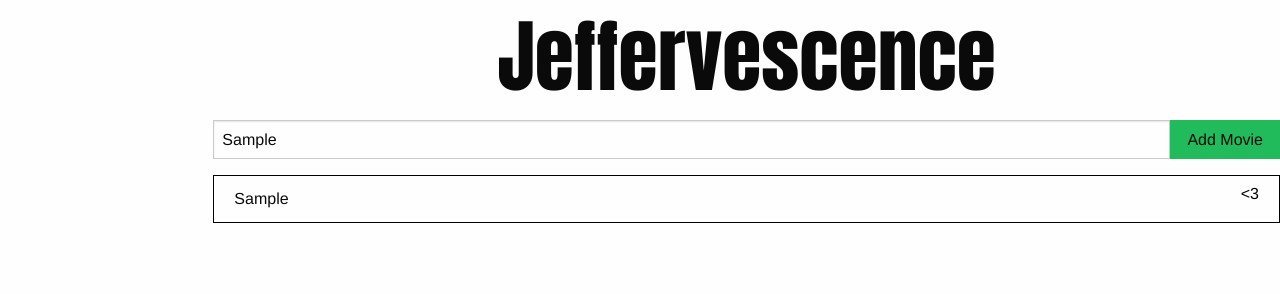
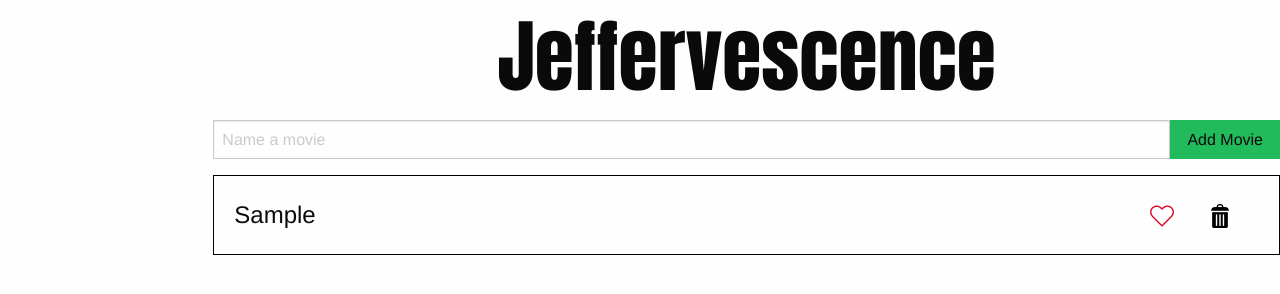
Before and after one commit to nrkroeker/jeffervescence, a plain HTML site: page index.html in a window 1280 px wide. Both pictures are taken after typing "Sample" into the empty fields and a click on the button "Add Movie". Drawn offline with nearby package versions, Linux system fonts and the light colour scheme.

Commit message:
Favorite and sort of garbage buttons working

```diff
--- a/app.css
+++ b/app.css
@@ -1,13 +1,18 @@
 li {
   list-style: none;
   border: 1px solid black;
-  padding: 10px 20px;
+  font-size: 1.5em;
+  padding: 20px 20px;
   margin-left: -20px;
   margin-top: 10px;
+  height: auto;
 }
 
-.fav {
+.fav, .del{
   float: right;
+  margin-right: 20px;
+  width: 38px;
+  height: 38px;
 }
 
 h1 {
--- a/app.js
+++ b/app.js
@@ -7,6 +7,28 @@ const JeffApp = {
     document
     .querySelector(selectors.formSelector)
     .addEventListener('submit', this.addMovie.bind(this))
+  },
+
+  favoriteMovie(ev) {
+    // const button = ev.target.parentElement
+    // const li = button.parentElement
+    if(ev.target.getAttribute('src') === 'heart.png') {
+      ev.target.src = 'heart-full.png'
+    } else {
+      ev.target.src = 'heart.png'
+    }
+  },
+
+  deleteMovie(ev) {
+    const button = ev.target.parentElement
+    const li = button.parentElement
+    li.outerHTML = ''
+
+  },
+
+  addListeners(buttons) {
+    buttons[1].addEventListener('click', this.deleteMovie)
+    buttons[2].addEventListener('click', this.favoriteMovie)
   },
 
   addMovie(ev) {
@@ -19,23 +41,28 @@ const JeffApp = {
 
     const listItem = this.renderListItem(movie)
     this.list.appendChild(listItem)
-
     this.movies.push(movie)
 
-    console.log(this.movies)
-
+    const buttons = listItem.childNodes
+    this.addListeners(buttons)
     ++ this.max
+    m.movieTitle.value = ''
   },
 
   renderListItem(movie) {
     const item = document.createElement('li')
     item.textContent = movie.name
+    item.className = movie.id
+    const del = document.createElement('button')
+    del.innerHTML = '<img src="garbage.png" alt="Delete" />'
+    del.className = 'del'
+    item.appendChild(del)
     const fav = document.createElement('button')
-    fav.textContent = "<3"
-    fav.className = "fav"
+    fav.innerHTML = '<img src="heart.png" alt="Favorite" />'
+    fav.className = 'fav'
     item.appendChild(fav)
     return item
-  }
+  },
 
 }
 
```
Also changed, not shown: garbage.png (added), heart-full.png (added), heart.png (added).
